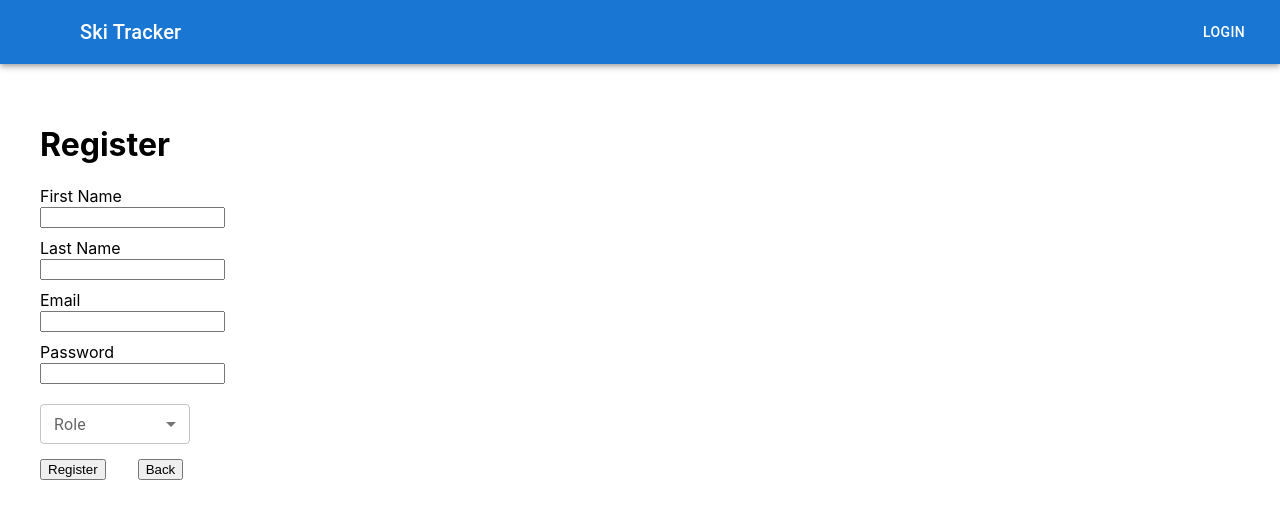
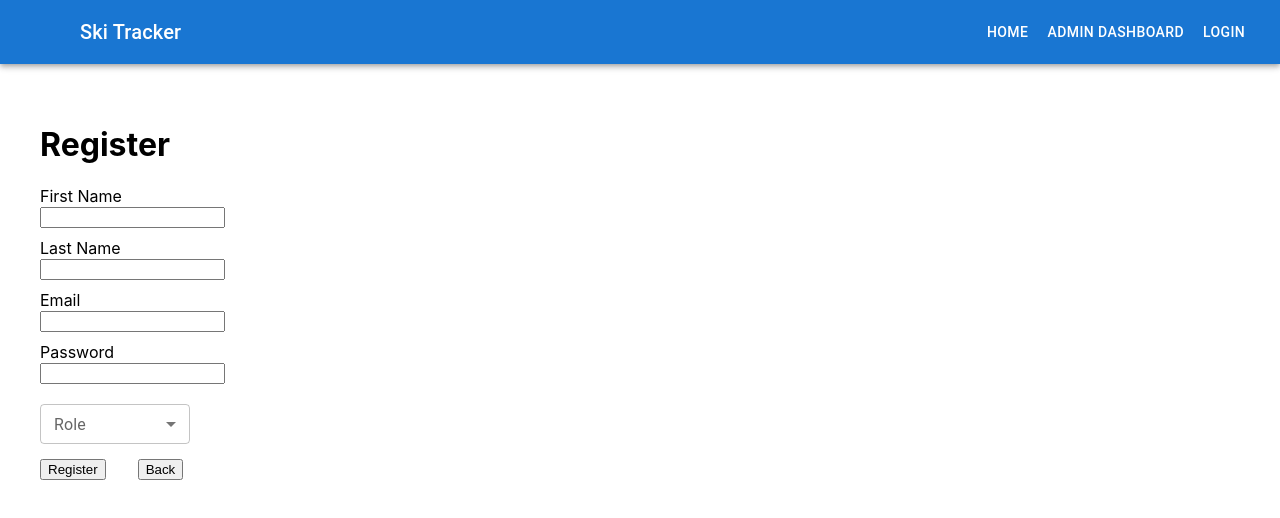
Before and after one commit to paulrawson24/cs440-ski-project, a React (Create React App) app in the folder ski-front/: page /register in a window 1280 px wide. Shown: the top 518 px of the page. Built offline with nearby package versions, Linux system fonts and the light colour scheme; some icons are missing.

Commit message:
more buttons add

```diff
--- a/ski-front/src/App.js
+++ b/ski-front/src/App.js
@@ -2,6 +2,7 @@ import { BrowserRouter, Routes, Route } from "react-router-dom";
 import ButtonAppBar from "./comps/baseAppBar";
 import Login from "./comps/login";
 import Register from "./comps/register";
+import AdminDashboard from "./comps/adminDashboard";
 
 function Home() {
   return <div style={{ padding: 40, fontSize: 30 }}>HOME</div>;
@@ -15,6 +16,7 @@ export default function App() {
         <Route path="/" element={<Home />} />
         <Route path="/login" element={<Login />} />
         <Route path="/register" element={<Register />} />
+        <Route path="/admin_dashboard" element={<AdminDashboard />} />
       </Routes>
     </BrowserRouter>
   );
--- a/ski-front/src/comps/baseAppBar.js
+++ b/ski-front/src/comps/baseAppBar.js
@@ -25,6 +25,8 @@ export default function ButtonAppBar() {
           <Typography variant="h6" component="div" sx={{ flexGrow: 1 }}>
             Ski Tracker
           </Typography>
+          <Button onClick={() => navigate("/")} color="inherit">Home</Button>
+          <Button onClick={() => navigate("/admin_dashboard")} color="inherit">Admin Dashboard</Button>
           <Button onClick={() => navigate("/login")} color="inherit">Login</Button>
         </Toolbar>
       </AppBar>
--- a/ski-front/src/comps/login.js
+++ b/ski-front/src/comps/login.js
@@ -30,7 +30,6 @@ export default function Login() {
         </button>
 
       </form>
-
     </div>
   );
 }
--- a/ski-front/src/comps/register.js
+++ b/ski-front/src/comps/register.js
@@ -61,7 +61,7 @@ export default function Register() {
           </FormControl>
         </div>
 
-        <button type="submit" style={{ marginTop: "15px" }}>
+        <button onClick={handleSubmit} type="submit" style={{ marginTop: "15px" }}>
           Register
         </button>
 
```
Also changed, not shown: 1 other file (tests, documents, lock files or other folders).
